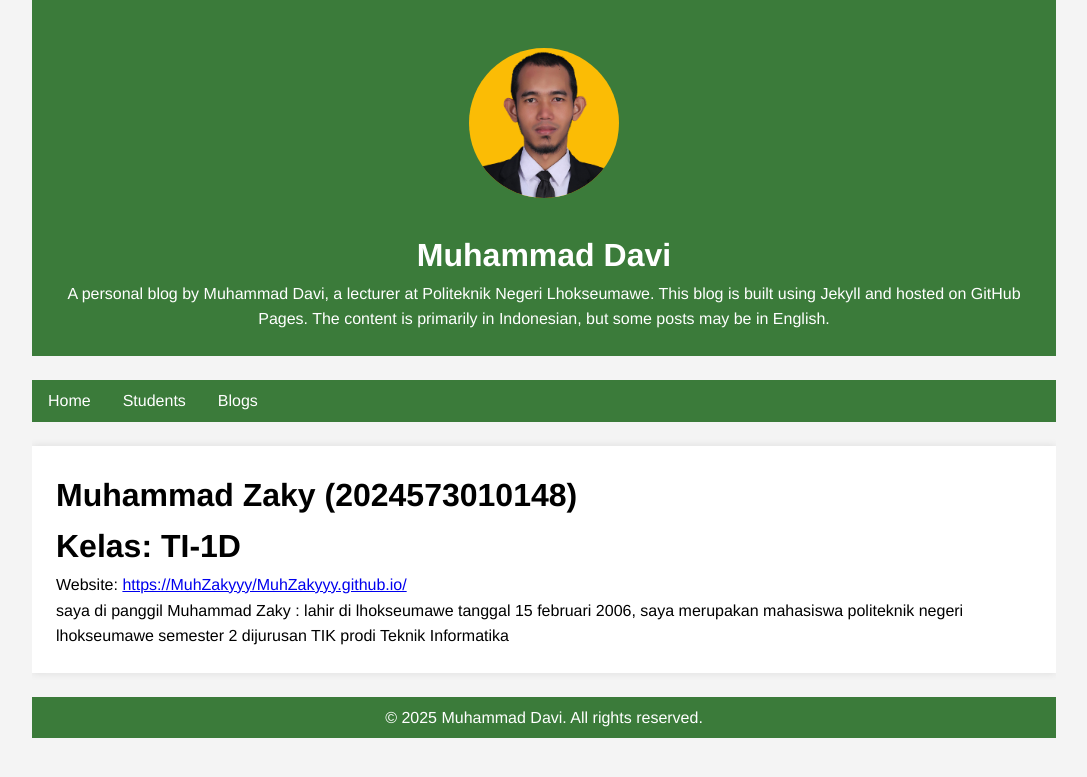
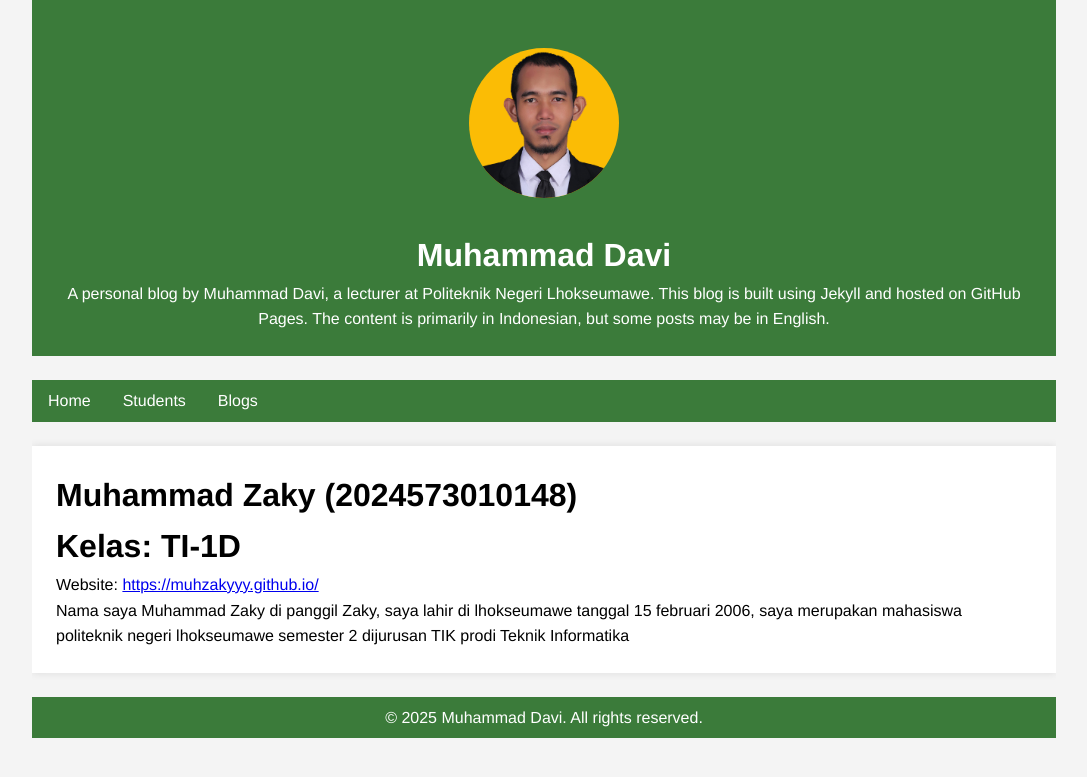
Before and after one commit to muhdavi-pnl/muhdavi-pnl.github.io, a Jekyll site: the page built from _students/Muhammad_Zaky.md, in a window 1280 px wide. Shown: the top 777 px of the page, without its empty margins (96-1183 px from the left). Built offline with Jekyll 4.4.1, drawn with Linux system fonts in a browser that asks for light colours.

Commit message:
Update Muhammad_Zaky.md

```diff
--- a/_students/Muhammad_Zaky.md
+++ b/_students/Muhammad_Zaky.md
@@ -4,6 +4,6 @@ short_name: Zaky
 name: Muhammad Zaky
 nim: 2024573010148
 class: TI-1D
-website: https://MuhZakyyy/MuhZakyyy.github.io/
+website:  https://muhzakyyy.github.io/
 ---
-saya di panggil Muhammad Zaky : lahir di lhokseumawe tanggal 15 februari 2006, saya merupakan mahasiswa politeknik negeri lhokseumawe semester 2  dijurusan TIK prodi Teknik Informatika
+Nama saya Muhammad Zaky di panggil Zaky, saya lahir di lhokseumawe tanggal 15 februari 2006, saya merupakan mahasiswa politeknik negeri lhokseumawe semester 2  dijurusan TIK prodi Teknik Informatika
```
